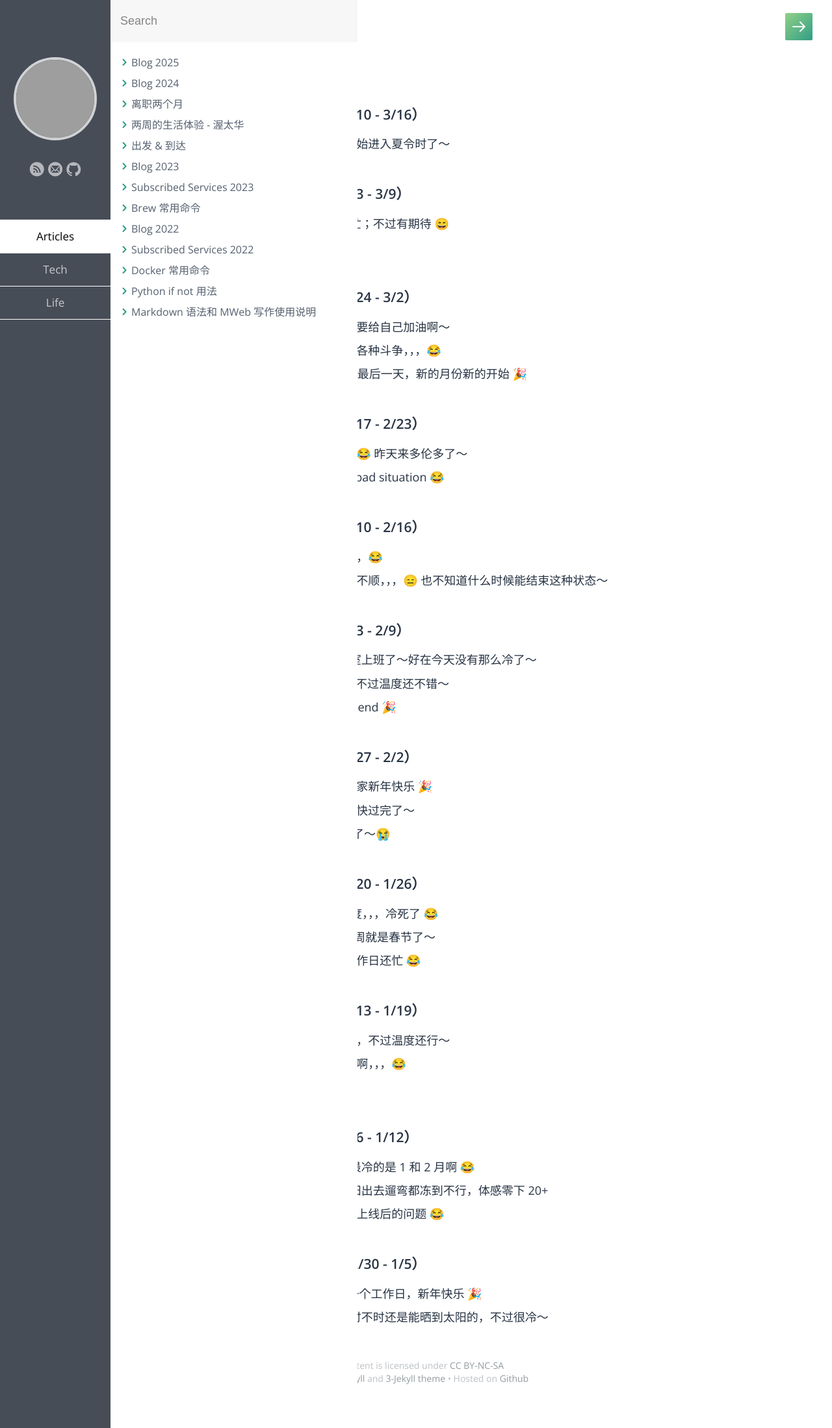
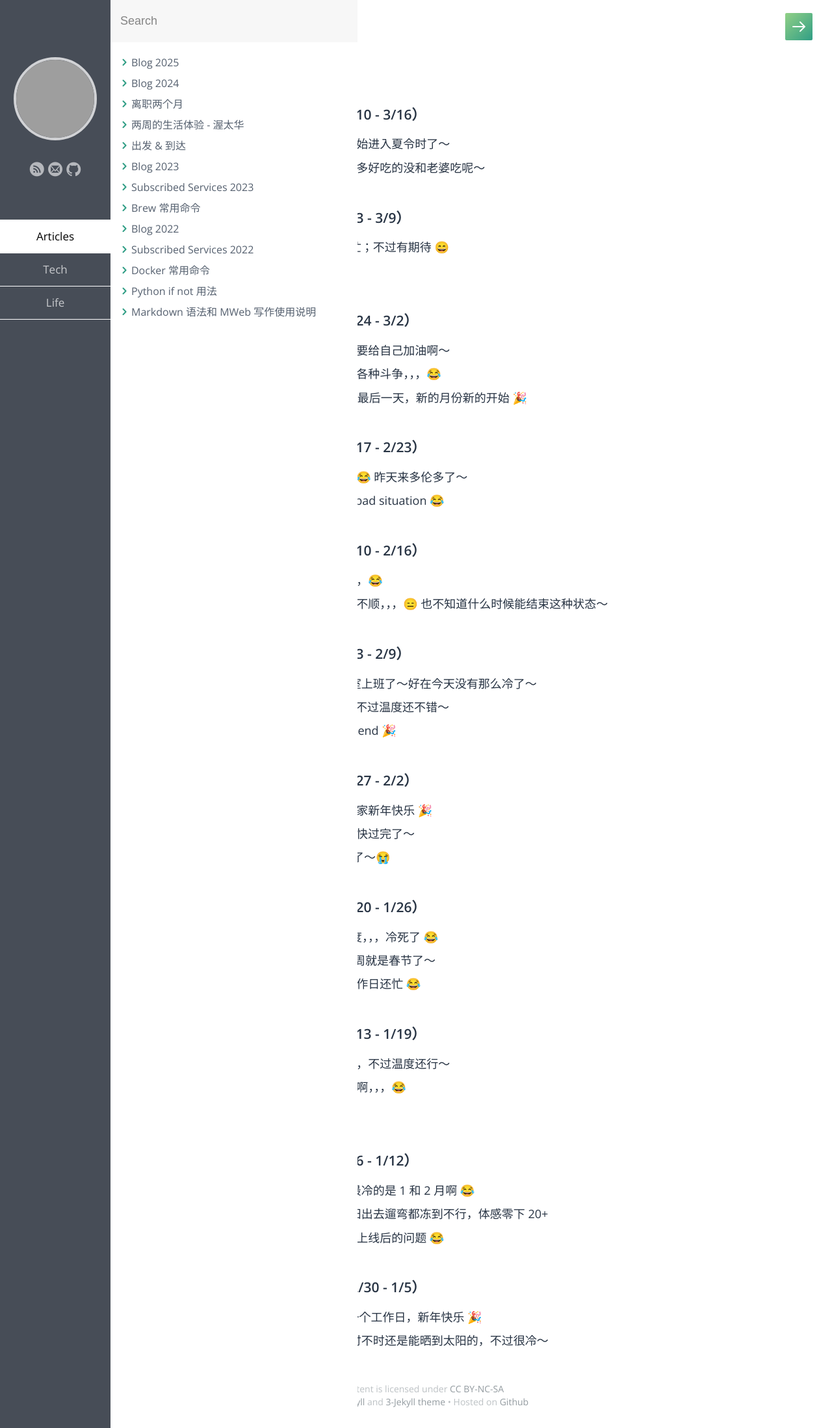
Before and after one commit to samxupeiran/samxupeiran.github.io, a Jekyll site: the page built from _posts/life/2025-01-02-my-blog.md, in a window 1280 px wide. Shown: the whole page at 65% size. Built offline with Jekyll 4.4.1, drawn with Linux system fonts in a browser that asks for light colours; some web fonts are replaced; grey boxes are pictures that could not be loaded.

Commit message:
feat: add weekly blog 3/13

```diff
--- a/_posts/life/2025-01-02-my-blog.md
+++ b/_posts/life/2025-01-02-my-blog.md
@@ -8,6 +8,7 @@ tags: Blog
 
 - ### 2025 年 3 月 第 2 周（3/10 - 3/16）
      - 3/10 今天周一；从昨天开始进入夏令时了～
+     - 3/13 好快啊这周，还有好多好吃的没和老婆吃呢～
 
 - ### 2025 年 3 月 第 1 周（3/3 - 3/9）
      - 3/4 周二了，最近依旧很忙；不过有期待 😄
```
